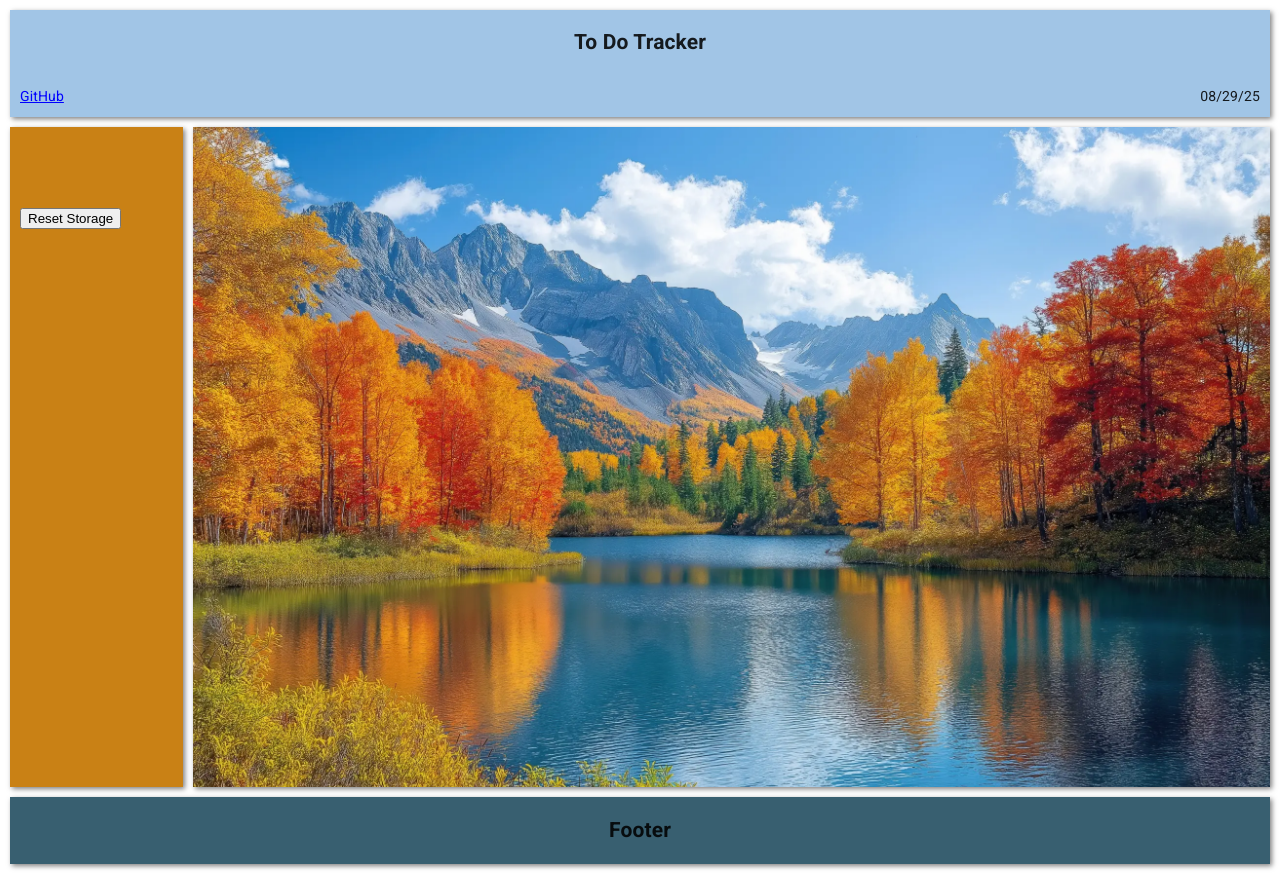
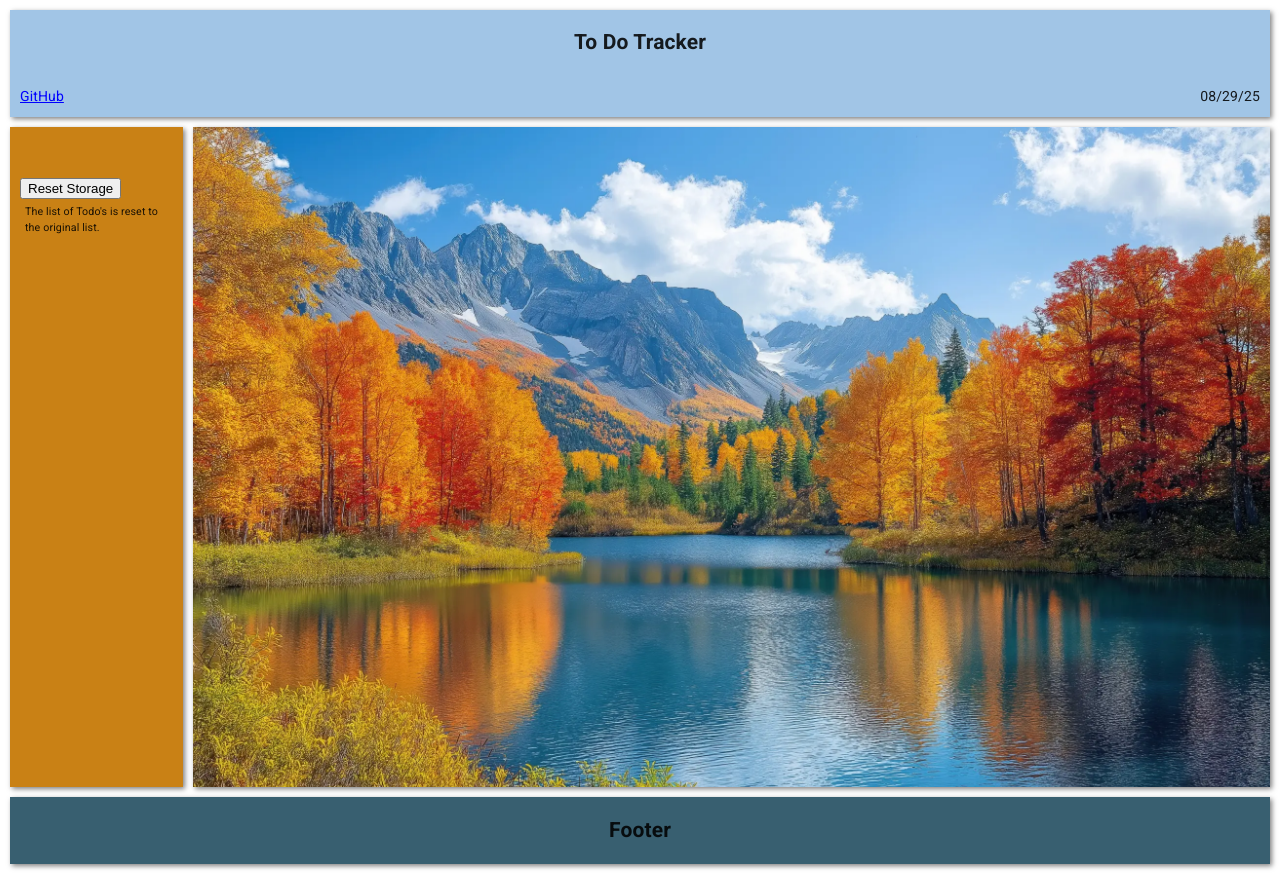
Before and after one commit to bloppo/todo-tracker2, a React (Vite) app: page / in a window 1280 px wide. Built offline with nearby package versions, Linux system fonts and the light colour scheme.

Commit message:
8th Commit - Added Login and Logout

```diff
--- a/src/App.tsx
+++ b/src/App.tsx
@@ -35,10 +35,13 @@ function App() {
                                 <NavLink to="/addTodo">Add Todo</NavLink>
                                 <NavLink to="/about">About</NavLink>
                             </nav>
-                            <button onClick={() => logout()} style={{marginTop:"20px"}}>Log Out</button>
+                            <div>
+                                <button onClick={() => logout()} style={{marginTop:"20px"}}>Log Out</button>
+                            </div>
                         </> : null}
 
-                    <button onClick={() => clearStorage()} style={{marginTop:"50px"}}>Reset Storage</button>
+                    <button onClick={() => clearStorage()} style={{marginTop:"20px"}}>Reset Storage</button>
+                    <div style={{fontSize:"8pt", padding:"5px"}}>The list of Todo's is reset to the original list.</div>
                 </div>
                 <div className={"content"}>
                     <Outlet/>
```
